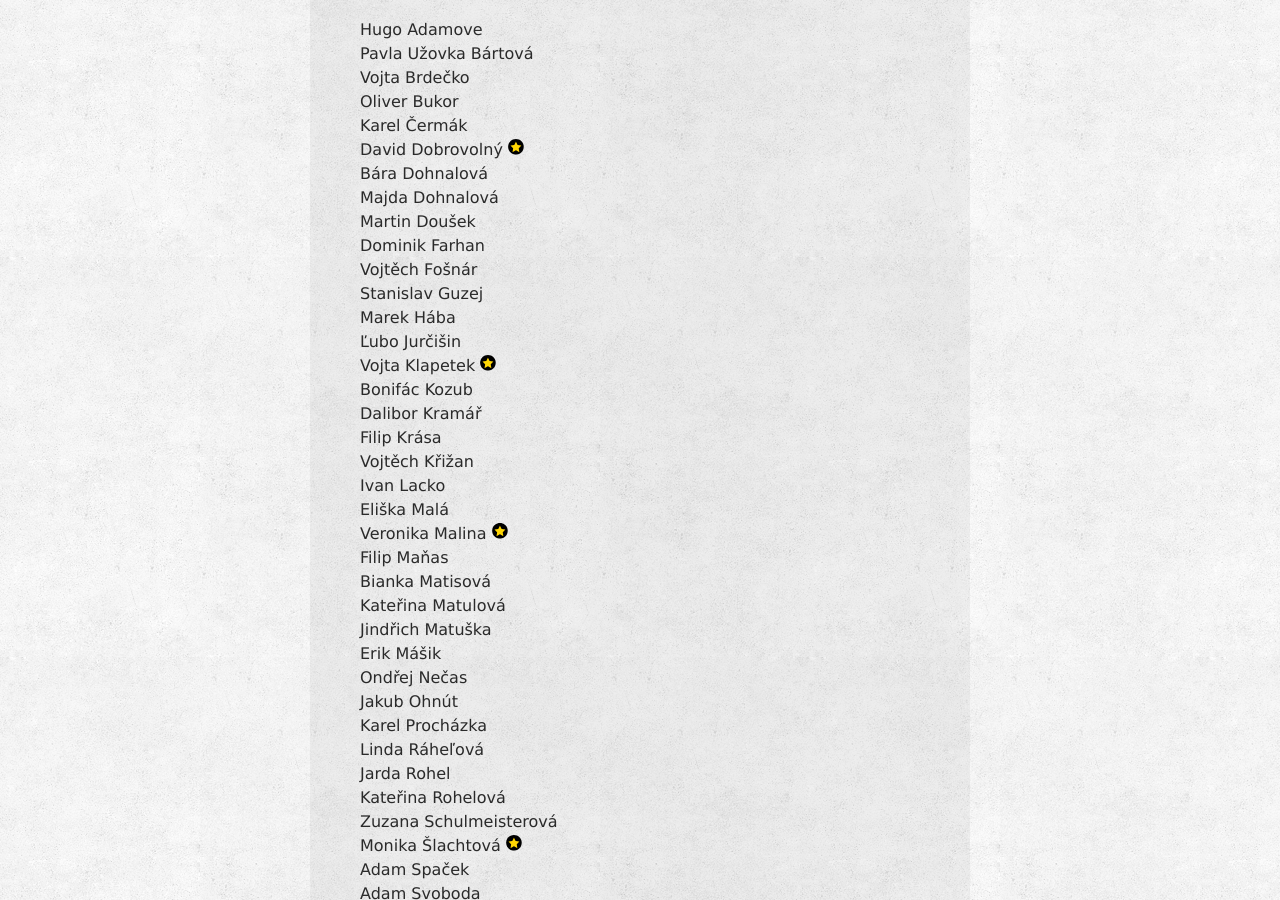
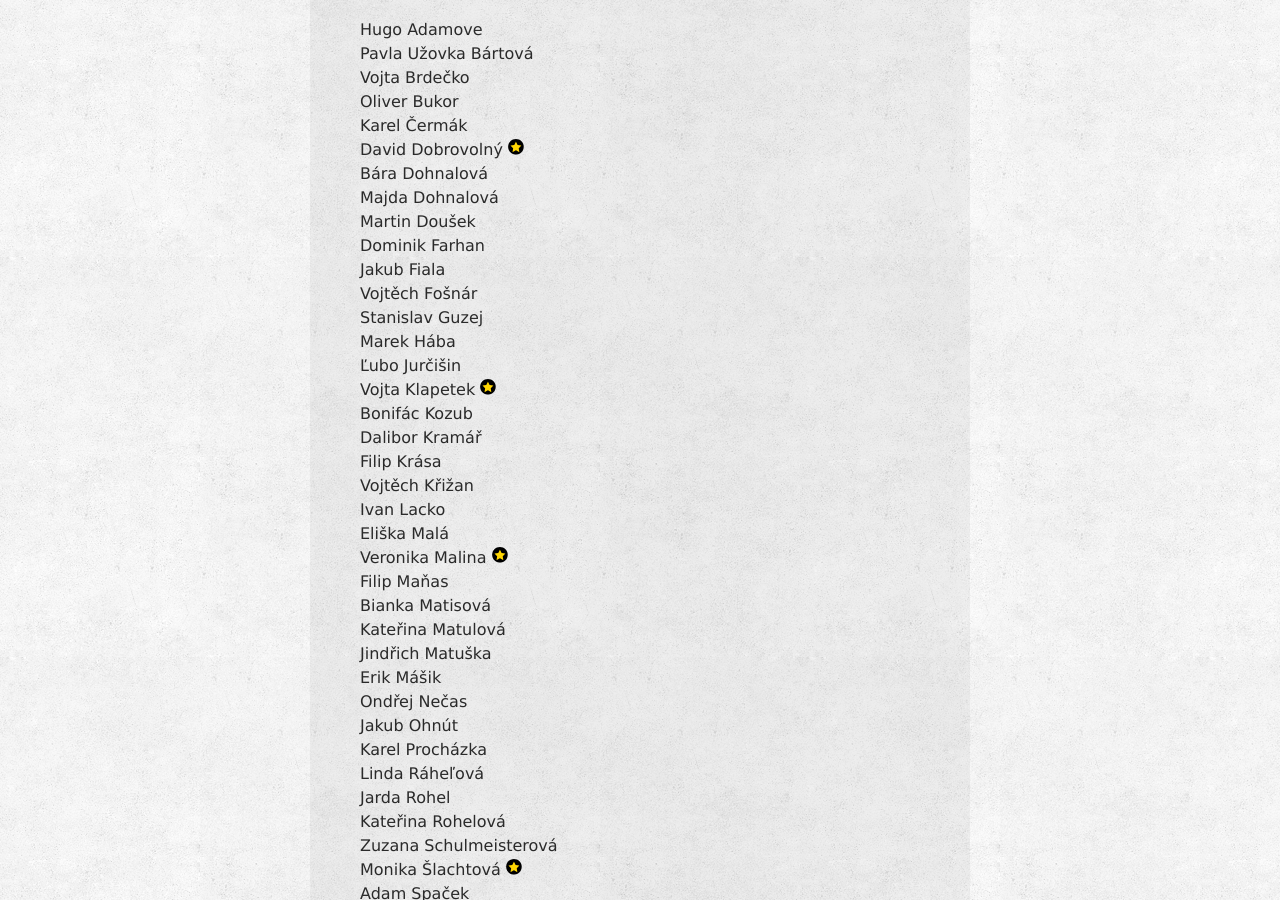
Before and after one commit to zverinec/zverinec-web, a Jekyll site: the page built from _pages/members.md, in a window 1280 px wide and 900 px high, scrolled down 743 px. Built offline with Jekyll 4.4.1, drawn with Linux system fonts in a browser that asks for light colours; comment, search, counter and statistics services are not loaded.

Commit message:
Add Jakub Fiala to members list

```diff
--- a/_pages/members.md
+++ b/_pages/members.md
@@ -25,6 +25,7 @@ Bára Dohnalová<br/>
 Majda Dohnalová<br/>
 Martin Doušek<br/>
 Dominik Farhan<br/>
+Jakub Fiala<br/>
 Vojtěch Fošnár<br/>
 Stanislav Guzej<br/>
 Marek Hába<br/>
```
